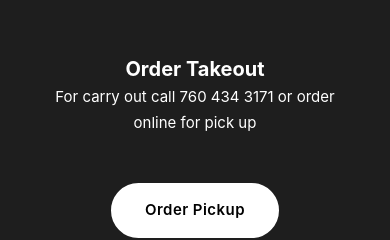
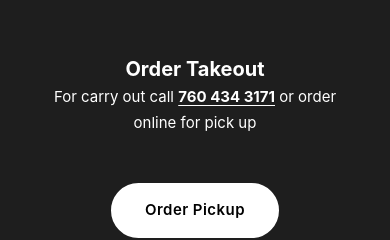
Before and after one commit to kayla-noelle/that-pizza-place, a React (Vite) app: page /order in a window 390 px wide. Shown: the part 1077-1317 px from the top of the page. Built offline with nearby package versions, Linux system fonts and the light colour scheme.

Commit message:
formatted phone number

```diff
--- a/src/App.css
+++ b/src/App.css
@@ -811,6 +811,13 @@
 
 p.order-page-takeout-text {
   color: #fff;
+
+  a {
+    color: #fff;
+    font-weight: 700;
+    text-decoration: underline;
+    text-underline-offset: 3px;
+  }
 }
 
 .order-page-pickup-btn {
--- a/src/OrderPage.jsx
+++ b/src/OrderPage.jsx
@@ -28,7 +28,7 @@ export default function OrderPage() {
           <div className="order-page-text">
             <h3 className="menu-section-subtitle order-page-takeout-title">Order Takeout</h3>
             <p className="menu-page-intro order-page-takeout-text">
-              For carry out call 760 434 3171 or order online for pick up
+              For carry out call <a href="tel:7604343171">760 434 3171</a> or order online for pick up
             </p>
             <a href="https://www.toasttab.com/local/order/that-pizza-place/r-32db71c1-64cd-4796-9676-06da90995f7d" className="hero-btn order-page-pickup-btn">Order Pickup</a>
           </div>
```
